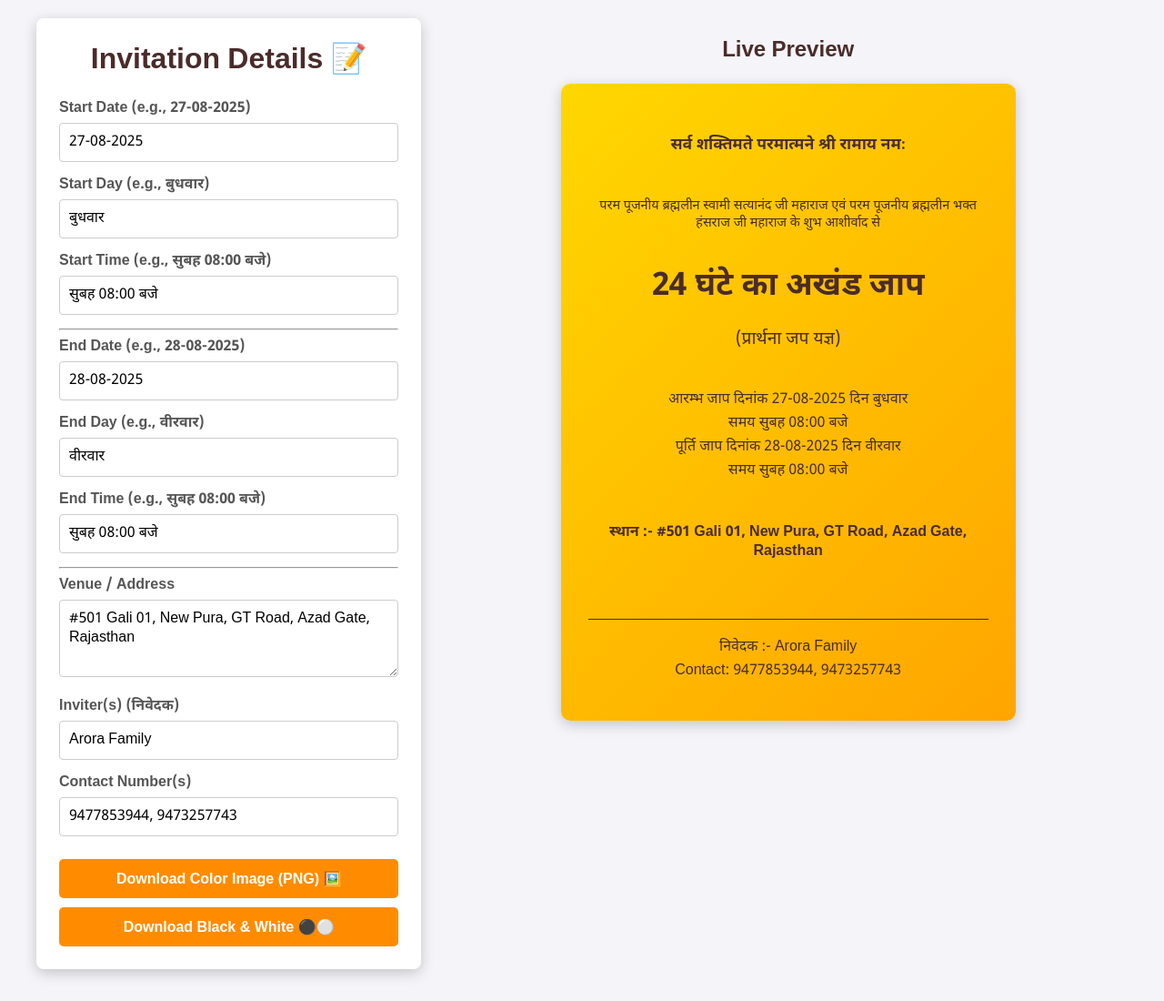
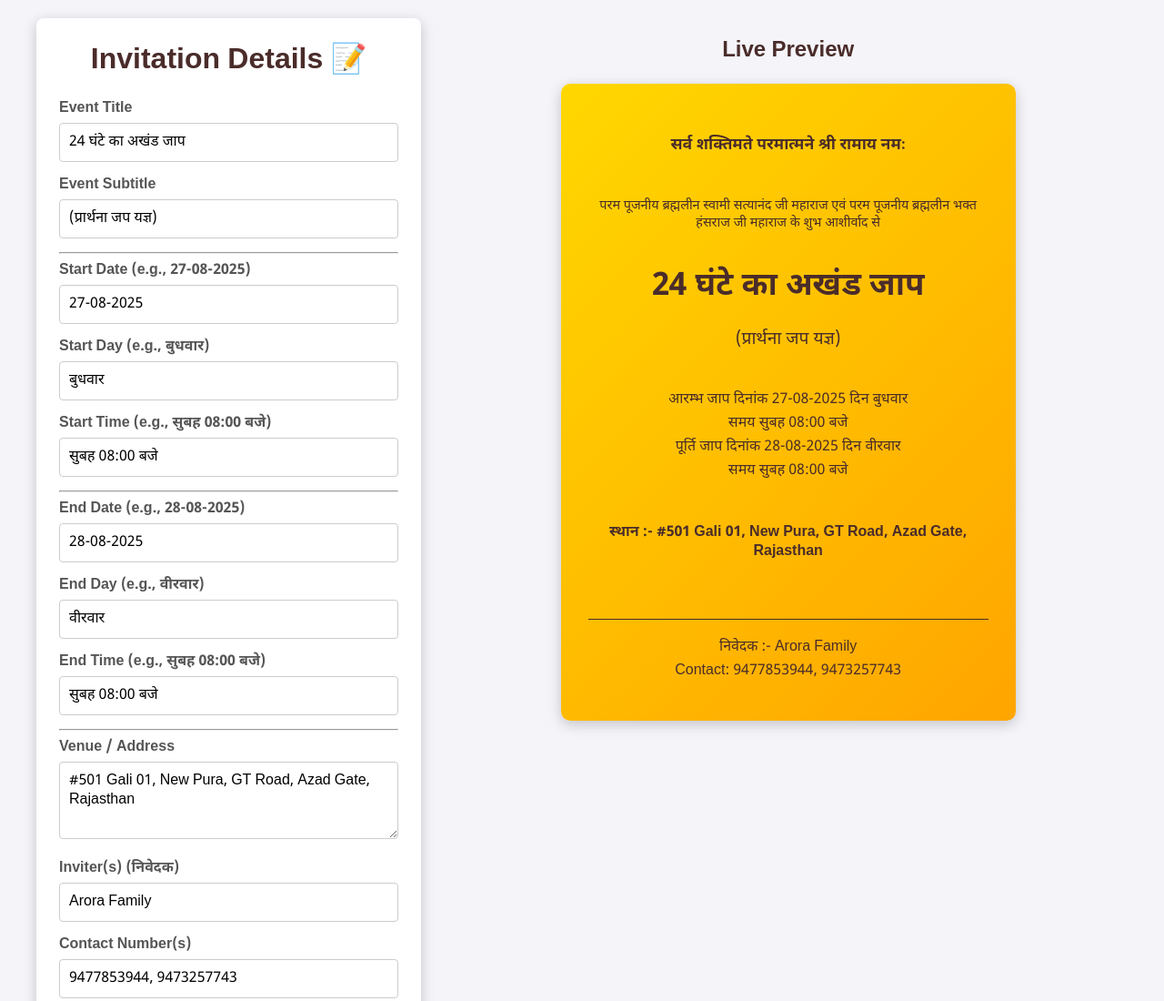
Before and after one commit to itsmecoder321/Satsang-card, a plain HTML site: page index.html in a window 1280 px wide. Shown: the top 1100 px of the page at 91% size. Drawn offline with nearby package versions, Linux system fonts and the light colour scheme.

Commit message:
Update index.html

```diff
--- a/index.html
+++ b/index.html
@@ -1,3 +1,4 @@
+
 <!DOCTYPE html>
 <html lang="hi">
 <head>
@@ -15,6 +16,17 @@
     <div class="container">
         <div class="controls">
             <h1>Invitation Details 📝</h1>
+
+            <div class="form-group">
+                <label for="eventTitle">Event Title</label>
+                <input type="text" id="eventTitle" value="24 घंटे का अखंड जाप">
+            </div>
+            <div class="form-group">
+                <label for="eventSubtitle">Event Subtitle</label>
+                <input type="text" id="eventSubtitle" value="(प्रार्थना जप यज्ञ)">
+            </div>
+            <hr>
+
             <div class="form-group">
                 <label for="startDate">Start Date (e.g., 27-08-2025)</label>
                 <input type="text" id="startDate" value="27-08-2025">
@@ -62,8 +74,10 @@
             <div id="invitation-card">
                 <p class="blessing">सर्व शक्तिमते परमात्मने श्री रामाय नमः</p>
                 <p class="blessing-names">परम पूजनीय ब्रह्मलीन स्वामी सत्यानंद जी महाराज एवं परम पूजनीय ब्रह्मलीन भक्त हंसराज जी महाराज के शुभ आशीर्वाद से</p>
-                <h2 class="event-title">24 घंटे का अखंड जाप</h2>
-                <p class="event-subtitle">(प्रार्थना जप यज्ञ)</p>
+
+                <h2 class="event-title" id="preview-eventTitle">24 घंटे का अखंड जाप</h2>
+                <p class="event-subtitle" id="preview-eventSubtitle">(प्रार्थना जप यज्ञ)</p>
+
                 <div class="details">
                     <p>आरम्भ जाप दिनांक <span id="preview-startDate">27-08-2025</span> दिन <span id="preview-startDay">बुधवार</span></p>
                     <p>समय <span id="preview-startTime">सुबह 08:00 बजे</span></p>
```
